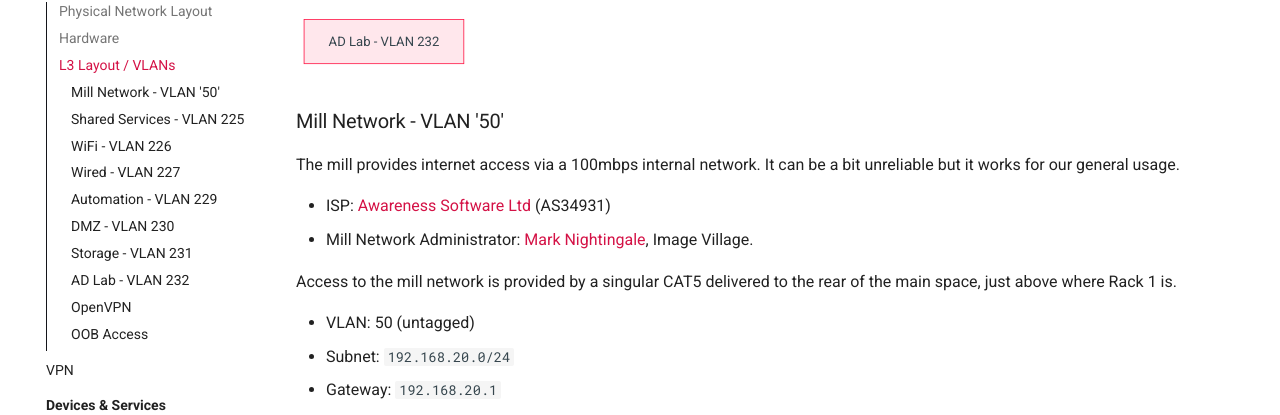
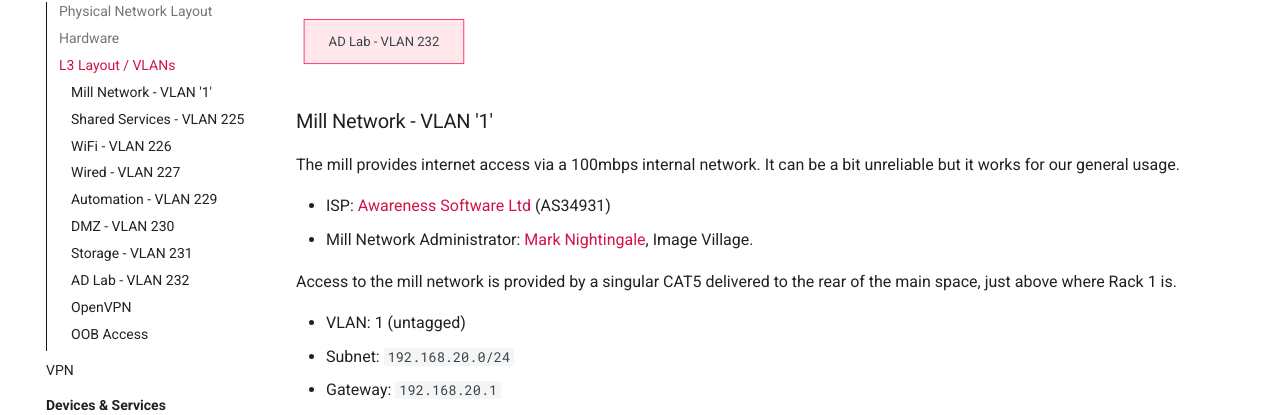
Before and after one commit to leigh-hackspace/HackspaceWiki, an MkDocs documentation site: the page built from docs/infrastructure/network_layout.md, in a window 1280 px wide and 900 px high, scrolled down 1917 px. Shown: the part 151-566 px from the top of the window. Built offline with MkDocs 1.6.1 and Material for MkDocs 9.7.7, drawn with Linux system fonts in a browser that asks for light colours; comment, search, counter and statistics services are not loaded; the version menu is left out.

Commit message:
Update Mill network

````diff
--- a/docs/infrastructure/network_layout.md
+++ b/docs/infrastructure/network_layout.md
@@ -105,7 +105,7 @@
     SHARED --> AUTOMATION
 ```
 
-### Mill Network - VLAN '50'
+### Mill Network - VLAN '1'
 
 The mill provides internet access via a 100mbps internal network. It can be a bit unreliable but it works for our general usage.
 
@@ -114,7 +114,7 @@
 
 Access to the mill network is provided by a singular CAT5 delivered to the rear of the main space, just above where Rack 1 is.
 
-* VLAN: 50 (untagged)
+* VLAN: 1 (untagged)
 * Subnet: `192.168.20.0/24`
 * Gateway: `192.168.20.1`
 * DHCP Enabled
````
